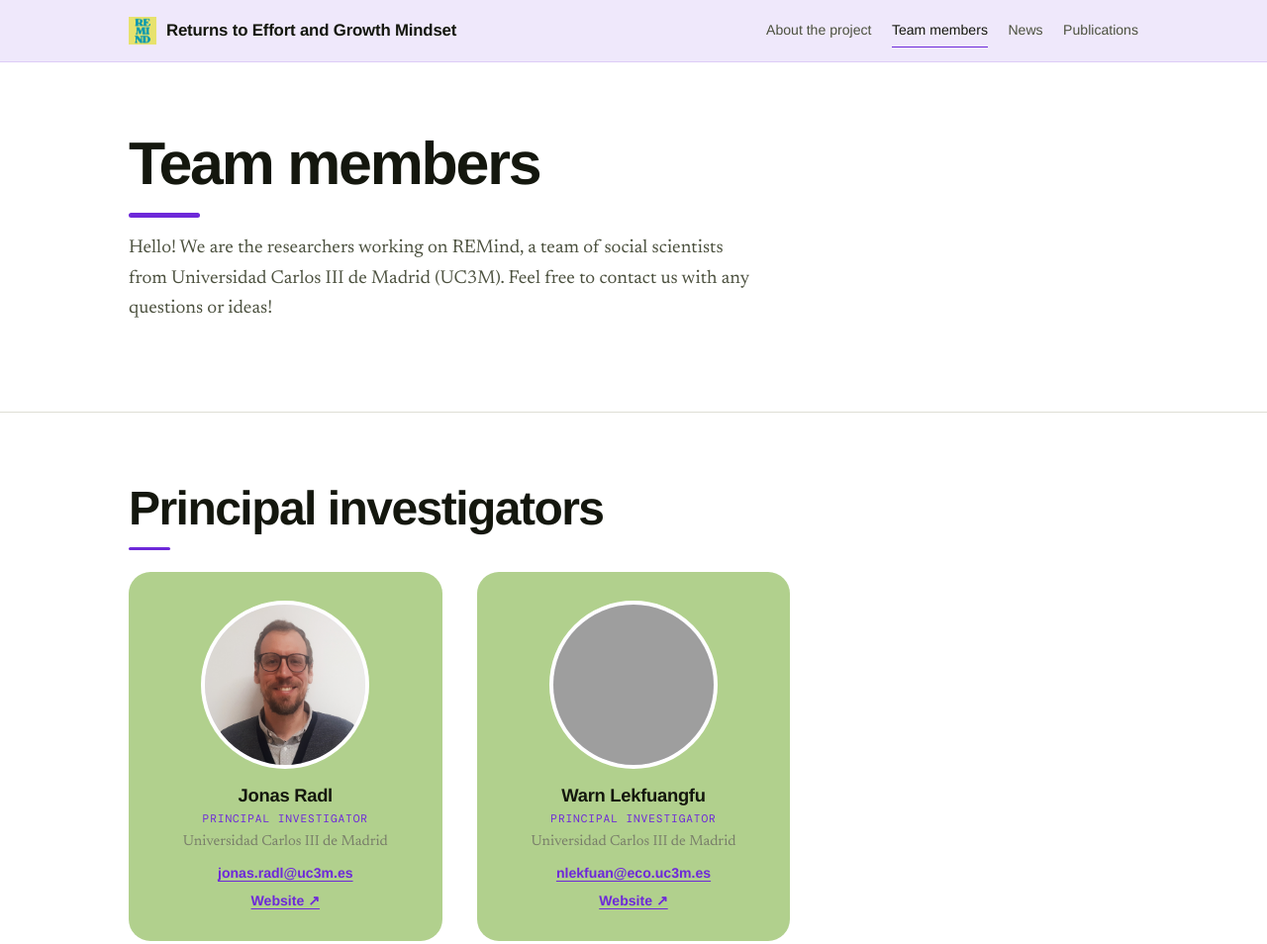
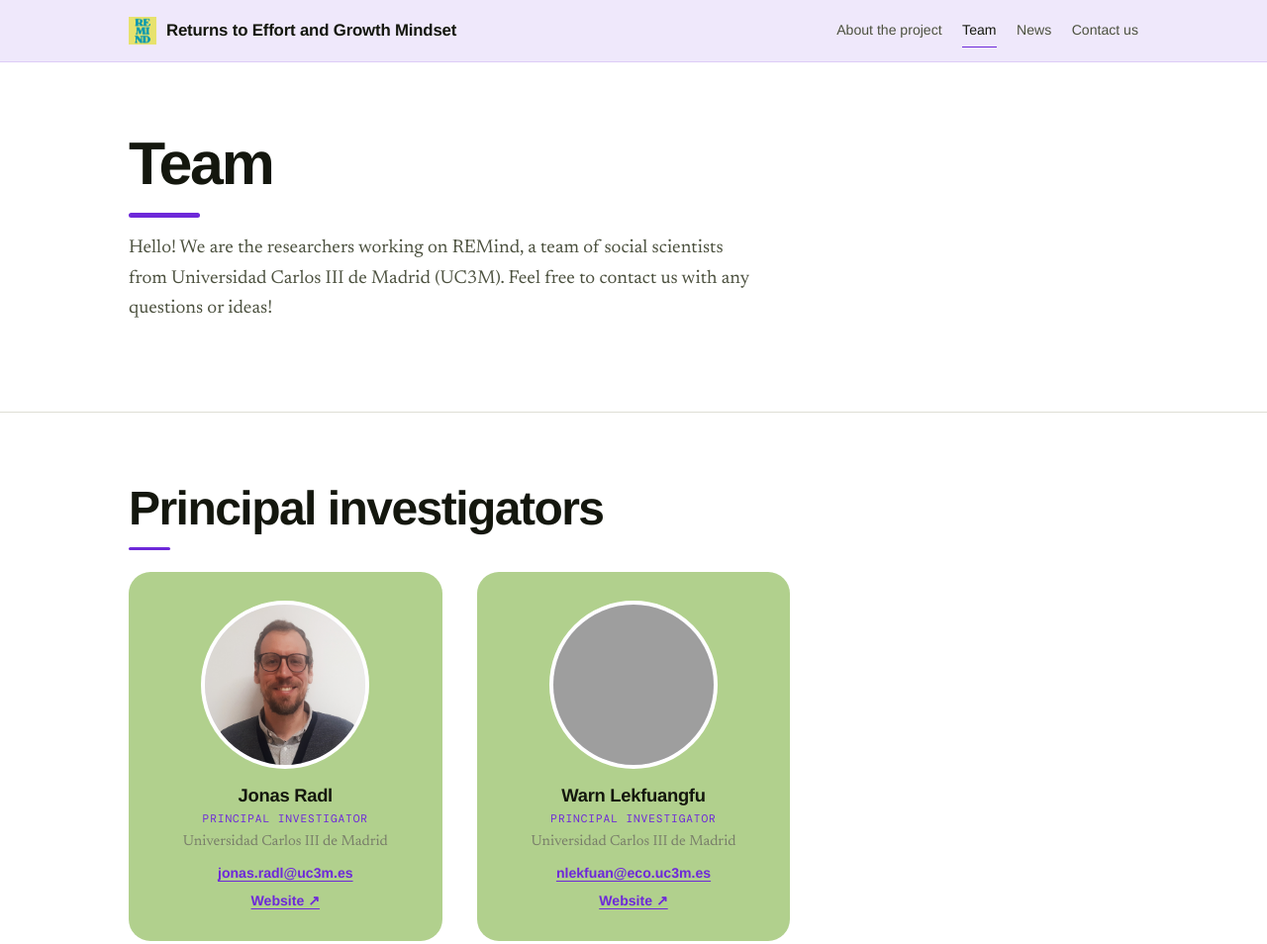
Before and after one commit to remindproject/remindproject.github.io, a plain HTML site: page team.html in a window 1280 px wide. Shown: the top 954 px of the page at 99% size. Drawn offline with nearby package versions, Linux system fonts and the light colour scheme; grey boxes are pictures that could not be loaded; a web font is replaced by a local one.

Commit message:
Update team.html

```diff
--- a/team.html
+++ b/team.html
@@ -3,7 +3,7 @@
 <head>
   <meta charset="utf-8">
   <meta name="viewport" content="width=device-width, initial-scale=1">
-  <title>Returns to Effort and Growth Mindset · Team members</title>
+  <title>Returns to Effort and Growth Mindset · Team</title>
   <meta name="description" content="The people behind Returns to Effort and Growth Mindset, a research project hosted at Universidad Carlos III de Madrid (UC3M).">
   <link rel="icon" href="images/newlogo.png" type="image/png">
   <link rel="preconnect" href="https://fonts.googleapis.com">
@@ -42,9 +42,9 @@
       <nav class="nav">
         <ul>
           <li><a href="index.html">About the project</a></li>
-          <li><a href="team.html">Team members</a></li>
+          <li><a href="team.html">Team</a></li>
           <li><a href="news.html">News</a></li>
-          <li><a href="publications.html">Publications</a></li>
+          <li><a href="publications.html">Contact us</a></li>
         </ul>
       </nav>
     </div>
@@ -53,7 +53,7 @@
   <main>
     <div class="page-header">
       <div class="container">
-        <h1>Team members</h1>
+        <h1>Team</h1>
         <p>Hello! We are the researchers working on REMind, a team of social scientists from Universidad Carlos III de Madrid (UC3M). Feel free to contact us with any questions or ideas! </p>
       </div>
     </div>
@@ -127,7 +127,7 @@
   <footer class="site-footer">
     <div class="container footer-inner">
       <span>© <span class="year">2026</span> Returns to Effort and Growth Mindset</span>
-      <span><a href="mailto:contact@example.com">contact@example.com</a></span>
+      <span><a href="mailto:remind.proyecto@uc3m.es">remind.proyecto@uc3m.es</a></span>
     </div>
   </footer>
 
```
